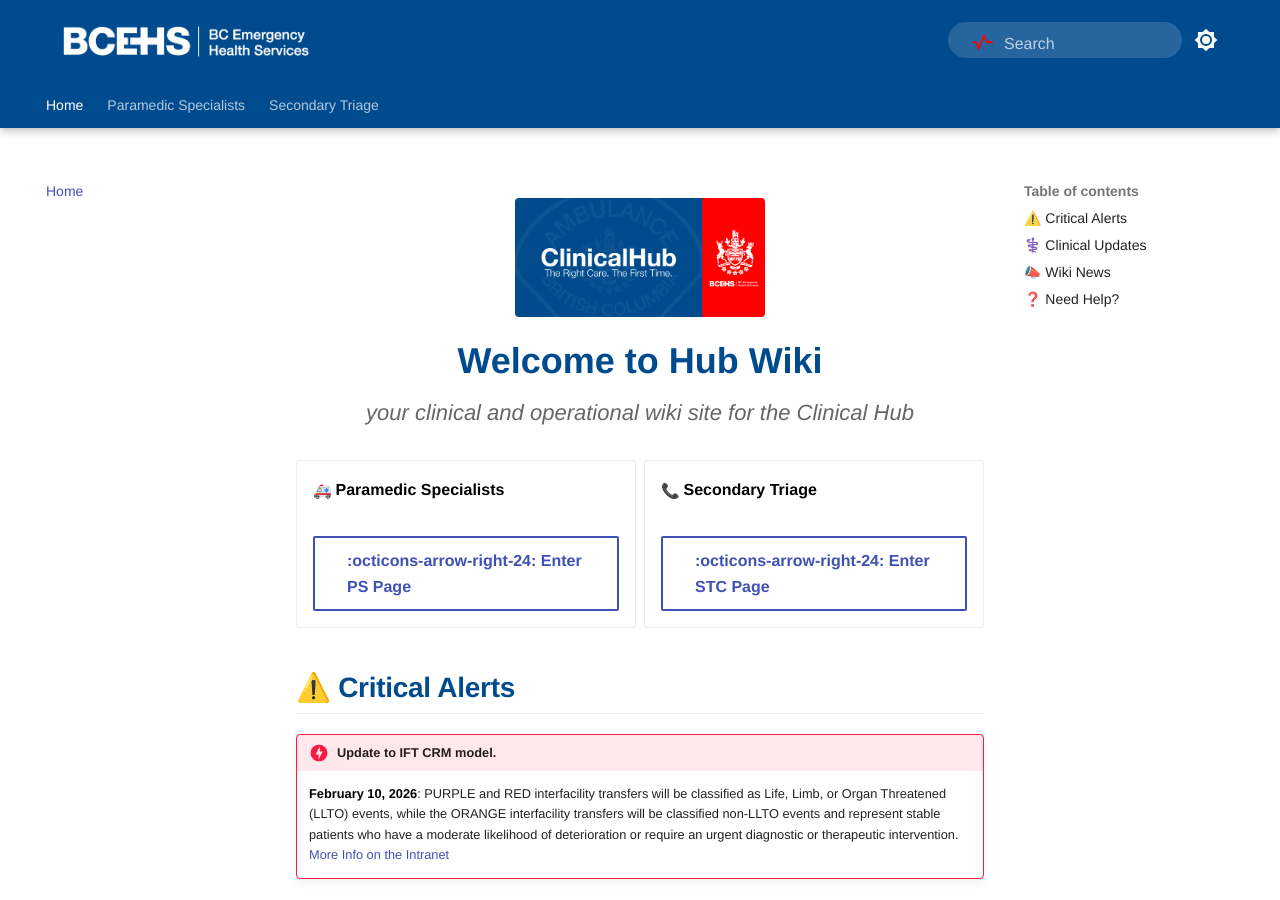
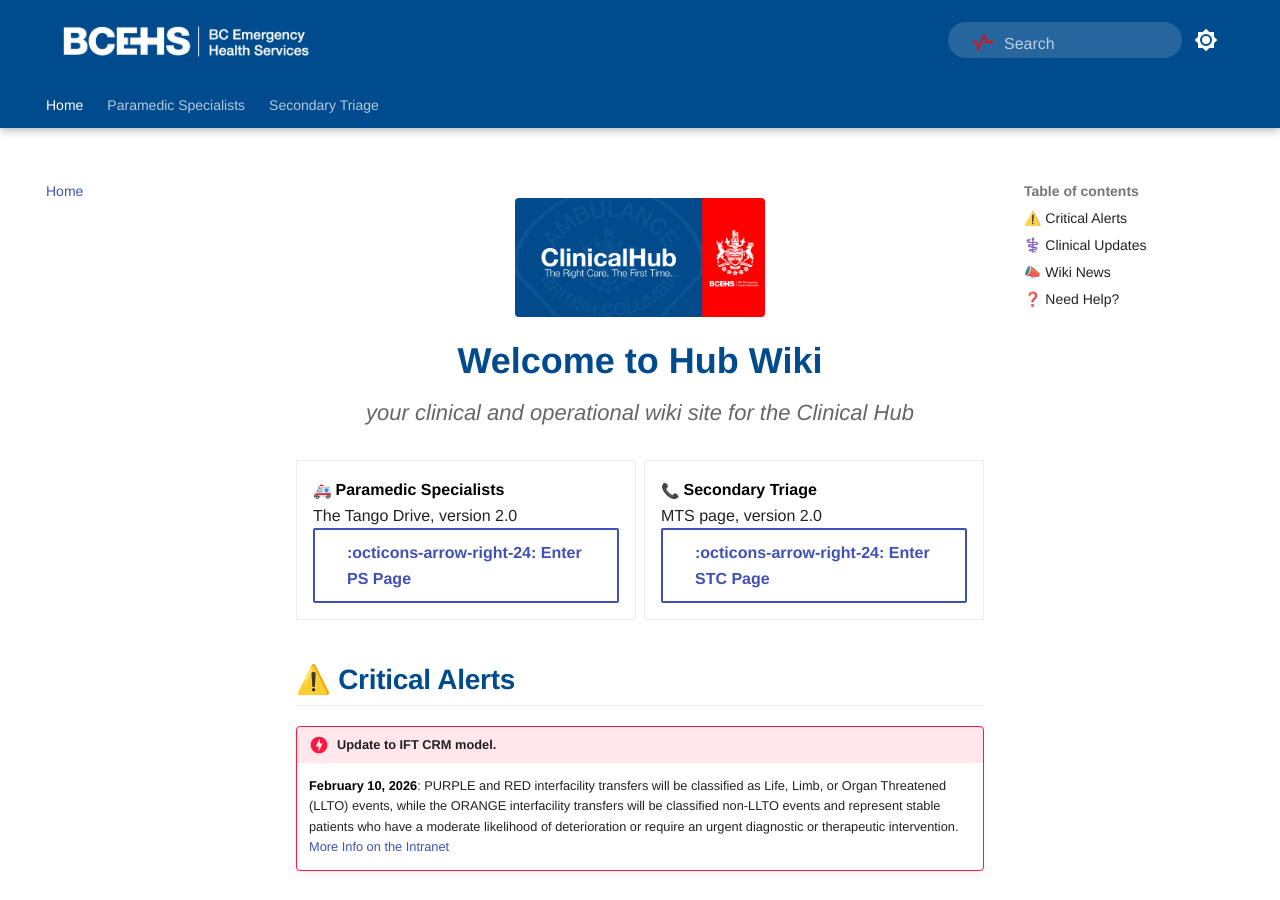
Before and after one commit to bcehsclinicalhub/TangoBot, an MkDocs documentation site: the page built from docs/index.md, in a window 1280 px wide and 900 px high. Built offline with MkDocs 1.6.1 and Material for MkDocs 9.7.7, drawn with Linux system fonts in a browser that asks for light colours; emoji names are drawn with the system emoji font.

Commit message:
Update protocols

```diff
--- a/docs/index.md
+++ b/docs/index.md
@@ -7,11 +7,11 @@
 <div class="grid cards" markdown>
 
 * :ambulance: **Paramedic Specialists**
-
+    <br>The Tango Drive, version 2.0
     <br>[:octicons-arrow-right-24: Enter PS Page](ps/index.md){ .md-button }
 
 * :telephone_receiver: **Secondary Triage**
-
+    <br>MTS page, version 2.0
     <br>[:octicons-arrow-right-24: Enter STC Page](stc/index.md){ .md-button }
 
 </div>
```
